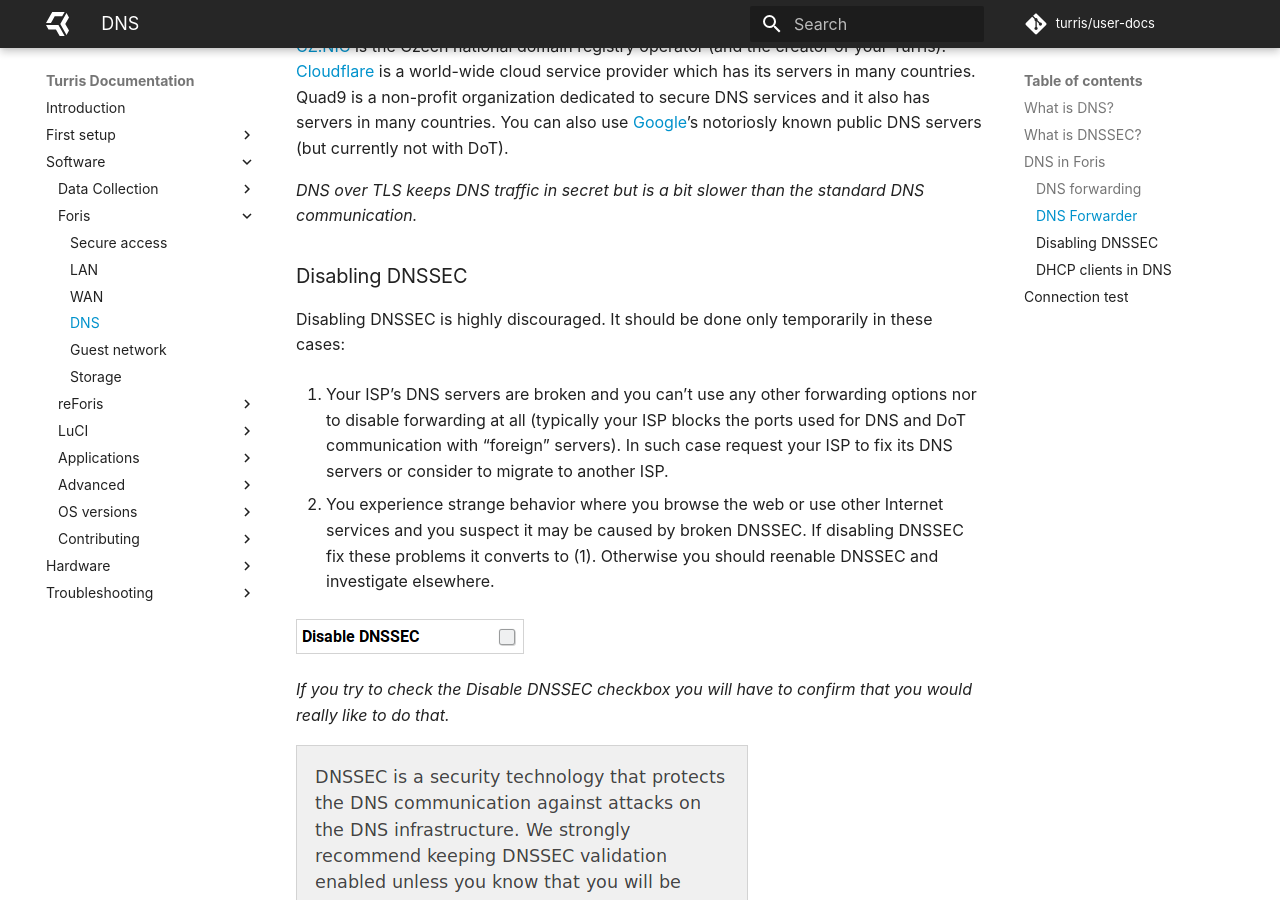
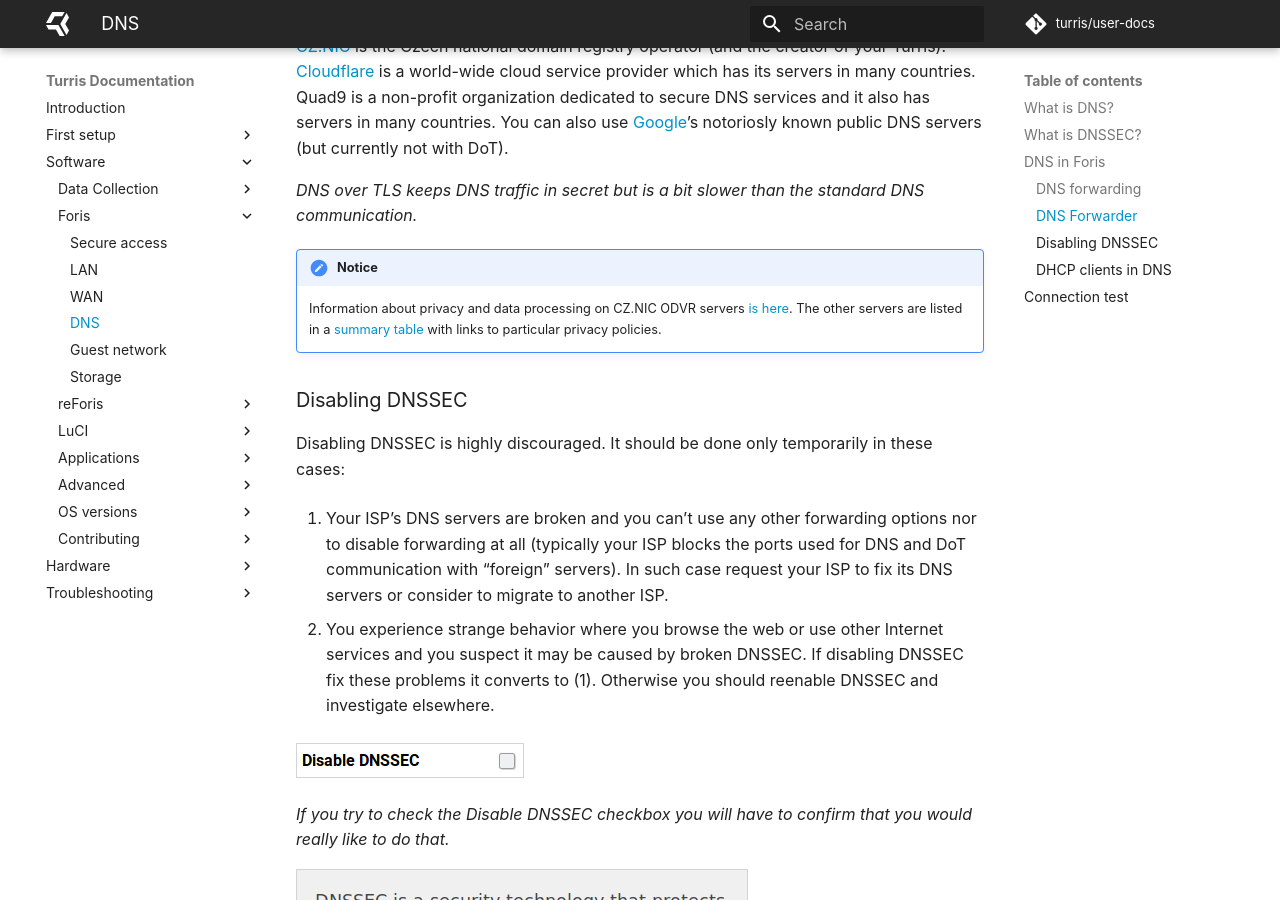
Before and after one commit to turris-cz/user-docs, an MkDocs documentation site: the page built from docs/basics/foris/dns/foris-dns.md, in a window 1280 px wide and 900 px high, scrolled down 2394 px. Built offline with MkDocs 1.6.1 and Material for MkDocs 9.7.7, drawn with Linux system fonts in a browser that asks for light colours.

Commit message:
foris/dns: Add information about privacy policies

```diff
--- a/docs/basics/foris/dns/foris-dns.md
+++ b/docs/basics/foris/dns/foris-dns.md
@@ -89,6 +89,12 @@
 
 *DNS over TLS keeps DNS traffic in secret but is a bit slower than the standard DNS communication.*
 
+!!! notice
+    Information about privacy and data processing on CZ.NIC ODVR servers
+    [is here](https://www.nic.cz/odvr/). The other servers are listed in
+    a [summary table](https://dnsprivacy.org/wiki/display/DP/DNS+Privacy+Public+Resolvers)
+    with links to particular privacy policies.
+
 ### Disabling DNSSEC
 
 Disabling DNSSEC is highly discouraged. It should be done only temporarily in these cases:
```
